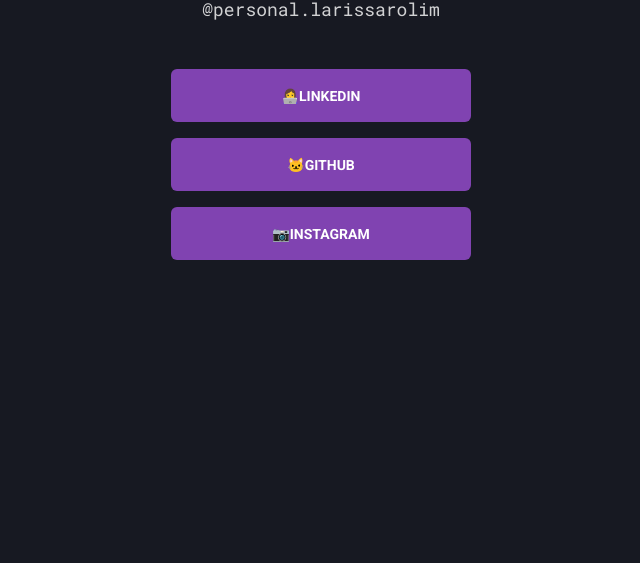
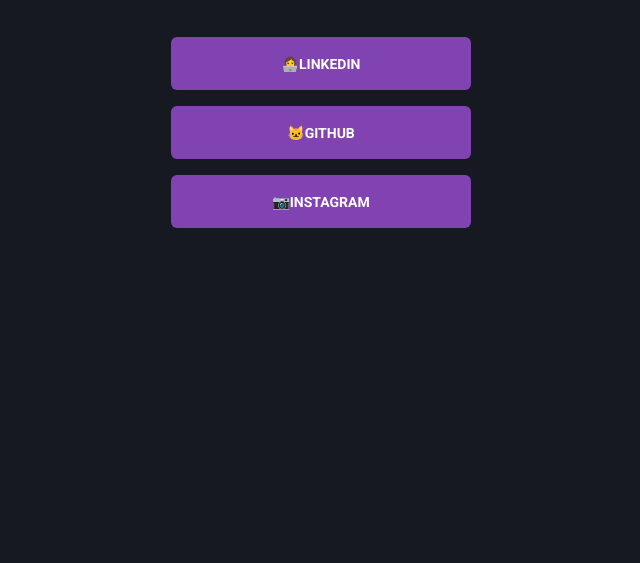
Before and after one commit to LariRolim/linktree, a plain HTML site: page index.html in a window 1280 px wide. Shown: the part 237-800 px from the top of the page, without its empty margins (319-959 px from the left). Drawn offline with Linux system fonts and the light colour scheme.

Commit message:
Update index.html

```diff
--- a/index.html
+++ b/index.html
@@ -21,7 +21,6 @@
       src="https://github.com/LariRolim.png"
       alt="Imagem da Larissa Rolim" />
       <h1>Larissa Rolim</h1>
-      <p class="username"> @personal.larissarolim </p>
 
       <ul>
       <li>
@@ -40,6 +39,7 @@
         target="_blank">📷Instagram</a>
       </li>
       </ul>
+
     </div>
     </body>
 </html>
```
